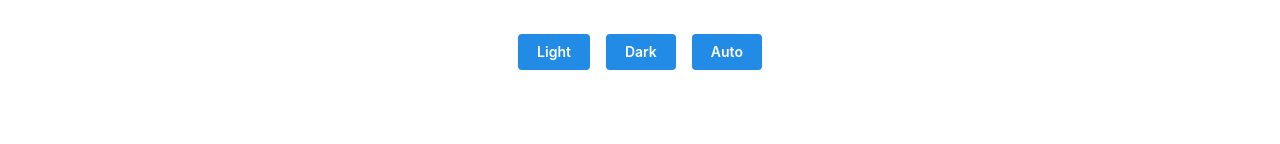
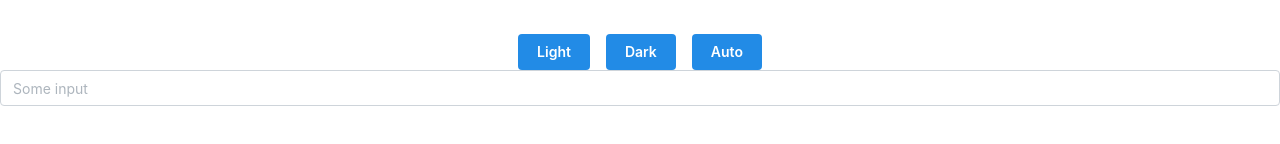
Before and after one commit to mantinedev/vite-template, a React (Vite) app: page / in a window 1280 px wide. Shown: the part 346-490 px from the top of the page. Built offline with nearby package versions, Linux system fonts and the light colour scheme.

Commit message:
Add dates demo

```diff
--- a/package.json
+++ b/package.json
@@ -18,7 +18,9 @@
   },
   "dependencies": {
     "@mantine/core": "7.0.1",
+    "@mantine/dates": "^7.0.1",
     "@mantine/hooks": "7.0.1",
+    "dayjs": "^1.11.10",
     "react": "^18.2.0",
     "react-dom": "^18.2.0",
     "react-router-dom": "^6.11.2"
--- a/src/App.tsx
+++ b/src/App.tsx
@@ -1,4 +1,5 @@
 import '@mantine/core/styles.css';
+import '@mantine/dates/styles.css';
 import { MantineProvider } from '@mantine/core';
 import { Router } from './Router';
 import { theme } from './theme';
--- a/src/pages/Home.page.tsx
+++ b/src/pages/Home.page.tsx
@@ -1,3 +1,4 @@
+import { DatePickerInput } from '@mantine/dates';
 import { Welcome } from '../components/Welcome/Welcome';
 import { ColorSchemeToggle } from '../components/ColorSchemeToggle/ColorSchemeToggle';
 
@@ -6,6 +7,7 @@ export function HomePage() {
     <>
       <Welcome />
       <ColorSchemeToggle />
+      <DatePickerInput placeholder="Some input" />
     </>
   );
 }
```
Also changed, not shown: 1 other file (tests, documents, lock files or other folders).
